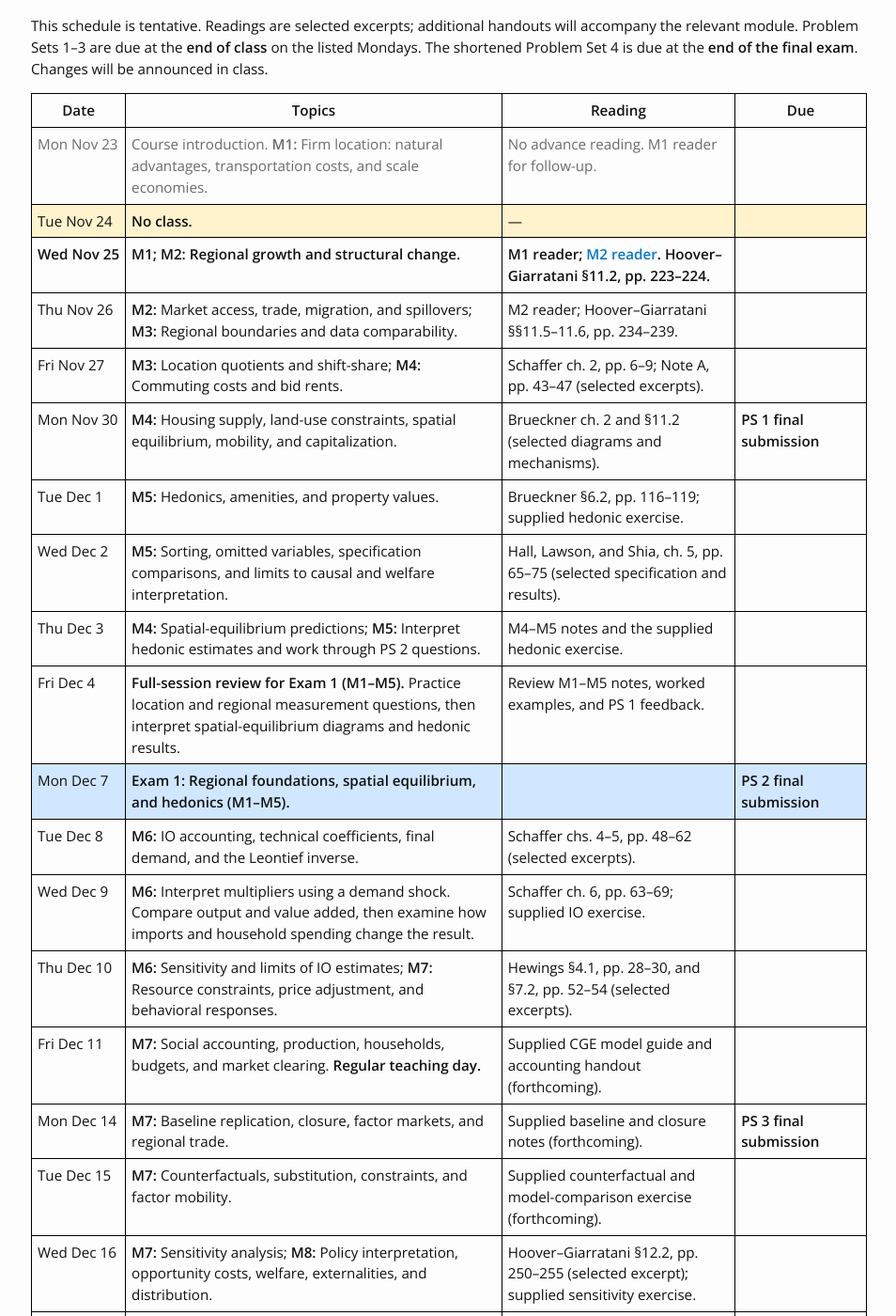
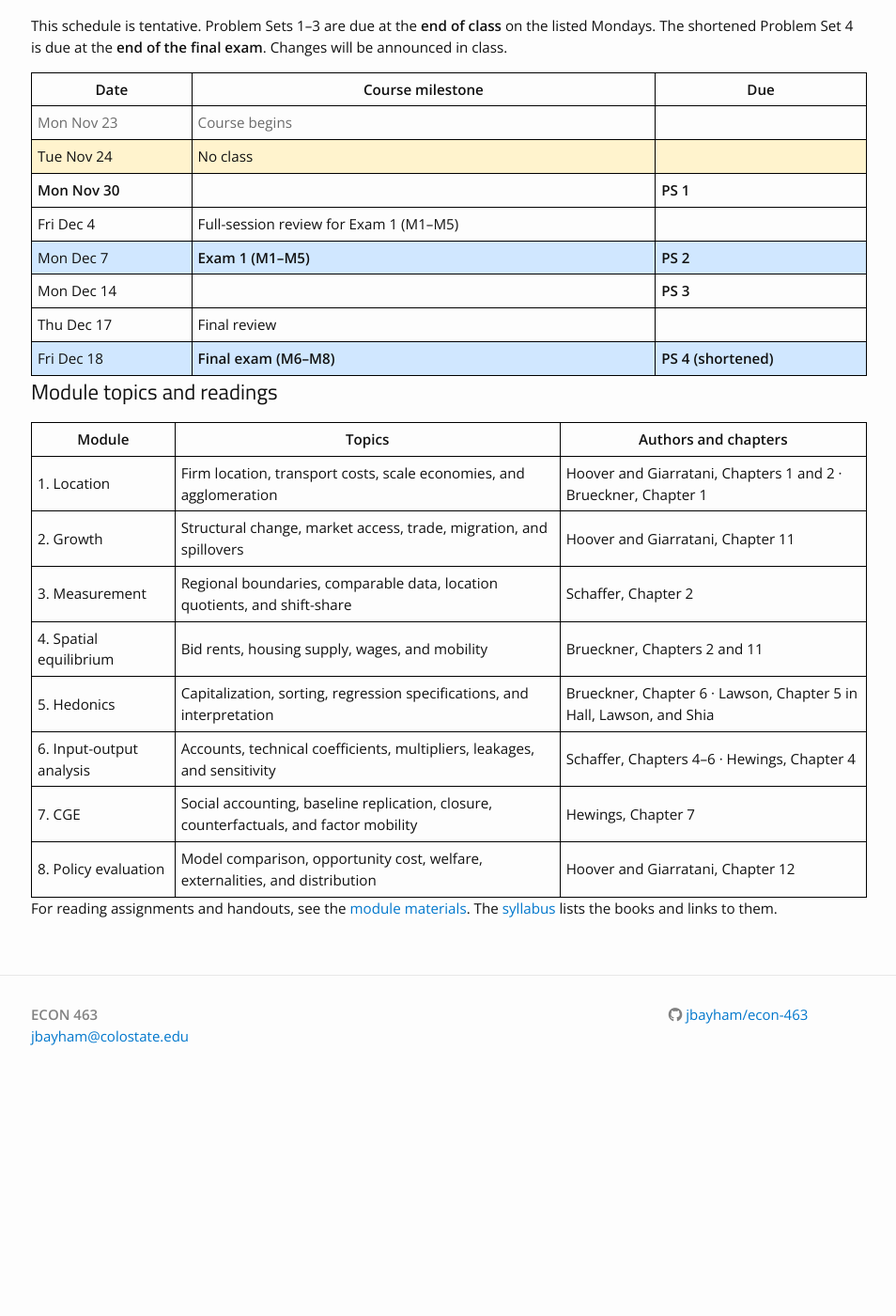
Before and after one commit to jbayham/econ-463, a Jekyll site: the page built from schedule.md, in a window 1280 px wide and 1400 px high, scrolled down 199 px. Shown: the whole window at 94% size, without its empty margins (162-1116 px from the left). Built offline with Jekyll 4.4.1, drawn with Linux system fonts in a browser that asks for light colours; nearby versions of some CDN libraries; after the commit the page ends 1372 px from its top, so only the background shows below that; some of the changed text lies outside the part shown.

Commit message:
Simplify course schedule and list readings by chapter

```diff
--- a/schedule.md
+++ b/schedule.md
@@ -7,39 +7,40 @@ course_year: 2026
 
 November 23–December 18, 2026. Both sections follow the same schedule. There is **no class on November 24** or on weekends. See the [syllabus]({{ site.baseurl }}/syllabus/) for meeting times and rooms.
 
-This schedule is tentative. Readings are selected excerpts; additional handouts will accompany the relevant module. Problem Sets 1–3 are due at the **end of class** on the listed Mondays. The shortened Problem Set 4 is due at the **end of the final exam**. Changes will be announced in class.
+This schedule is tentative. Problem Sets 1–3 are due at the **end of class** on the listed Mondays. The shortened Problem Set 4 is due at the **end of the final exam**. Changes will be announced in class.
 
 <!-- Edit this table directly. No spreadsheet or conversion step is required. -->
 
 <div class="schedule-table" markdown="1">
 
-| Date | Topics | Reading | Due |
-| --- | --- | --- | --- |
-| Mon Nov 23 | Course introduction. **M1:** Firm location: natural advantages, transportation costs, and scale economies.  | No advance reading. [M1 reader]({{ site.baseurl }}/modules/01-location/reader.html) for follow-up. |  |
-| Tue Nov 24 | **No class.** | — |  |
-| Wed Nov 25 | **M1**; **M2:** Regional growth and structural change. | M1 reader; [M2 reader]({{ site.baseurl }}/modules/02-growth/reader.html). Hoover–Giarratani §11.2, pp. 223–224. |  |
-| Thu Nov 26 | **M2:** Market access, trade, migration, and spillovers; **M3:** Regional boundaries and data comparability. | M2 reader; Hoover–Giarratani §§11.5–11.6, pp. 234–239. |  |
-| Fri Nov 27 | **M3:** Location quotients and shift-share; **M4:** Commuting costs and bid rents. | Schaffer ch. 2, pp. 6–9; Note A, pp. 43–47 (selected excerpts). |  |
-| Mon Nov 30 | **M4:** Housing supply, land-use constraints, spatial equilibrium, mobility, and capitalization. | Brueckner ch. 2 and §11.2 (selected diagrams and mechanisms). | **PS 1 final submission** |
-| Tue Dec 1 | **M5:** Hedonics, amenities, and property values. | Brueckner §6.2, pp. 116–119; supplied hedonic exercise. |  |
-| Wed Dec 2 | **M5:** Sorting, omitted variables, specification comparisons, and limits to causal and welfare interpretation. | Hall, Lawson, and Shia, ch. 5, pp. 65–75 (selected specification and results). |  |
-| Thu Dec 3 | **M4:** Spatial-equilibrium predictions; **M5:** Interpret hedonic estimates and work through PS 2 questions. | M4–M5 notes and the supplied hedonic exercise. |  |
-| Fri Dec 4 | **Full-session review for Exam 1 (M1–M5).** Practice location and regional measurement questions, then interpret spatial-equilibrium diagrams and hedonic results. | Review M1–M5 notes, worked examples, and PS 1 feedback. |  |
-| Mon Dec 7 | **Exam 1: Regional foundations, spatial equilibrium, and hedonics (M1–M5).** |  | **PS 2 final submission** |
-| Tue Dec 8 | **M6:** IO accounting, technical coefficients, final demand, and the Leontief inverse. | Schaffer chs. 4–5, pp. 48–62 (selected excerpts). |  |
-| Wed Dec 9 | **M6:** Interpret multipliers using a demand shock. Compare output and value added, then examine how imports and household spending change the result. | Schaffer ch. 6, pp. 63–69; supplied IO exercise. |  |
-| Thu Dec 10 | **M6:** Sensitivity and limits of IO estimates; **M7:** Resource constraints, price adjustment, and behavioral responses. | Hewings §4.1, pp. 28–30, and §7.2, pp. 52–54 (selected excerpts). |  |
-| Fri Dec 11 | **M7:** Social accounting, production, households, budgets, and market clearing. **Regular teaching day.** | Supplied CGE model guide and accounting handout (forthcoming). |  |
-| Mon Dec 14 | **M7:** Baseline replication, closure, factor markets, and regional trade. | Supplied baseline and closure notes (forthcoming). | **PS 3 final submission** |
-| Tue Dec 15 | **M7:** Counterfactuals, substitution, constraints, and factor mobility. | Supplied counterfactual and model-comparison exercise (forthcoming). |  |
-| Wed Dec 16 | **M7:** Sensitivity analysis; **M8:** Policy interpretation, opportunity costs, welfare, externalities, and distribution. | Hoover–Giarratani §12.2, pp. 250–255 (selected excerpt); supplied sensitivity exercise. |  |
-| Thu Dec 17 | **M8:** Policy synthesis, model comparison, and final-exam review. | Review IO/CGE notes, worked examples, and PS 3 feedback. |  |
-| Fri Dec 18 | **Final exam: IO, CGE, and policy interpretation (M6–M8).** |  | **PS 4 final submission (shortened)** |
+| Date | Course milestone | Due |
+| --- | --- | --- |
+| Mon Nov 23 | Course begins | |
+| Tue Nov 24 | No class | |
+| Mon Nov 30 | | **PS 1** |
+| Fri Dec 4 | Full-session review for Exam 1 (M1–M5) | |
+| Mon Dec 7 | **Exam 1 (M1–M5)** | **PS 2** |
+| Mon Dec 14 | | **PS 3** |
+| Thu Dec 17 | Final review | |
+| Fri Dec 18 | **Final exam (M6–M8)** | **PS 4 (shortened)** |
 {: #course-schedule }
 
 </div>
 
-Book page references use the printed pages in the course editions. Full citations and online links appear in the [syllabus]({{ site.baseurl }}/syllabus/#materials-and-reading). Module readers and handouts provide guidance on the selected passages.
+## Module topics and readings
+
+| Module | Topics | Authors and chapters |
+| --- | --- | --- |
+| 1. Location | Firm location, transport costs, scale economies, and agglomeration | Hoover and Giarratani, Chapters 1 and 2 · Brueckner, Chapter 1 |
+| 2. Growth | Structural change, market access, trade, migration, and spillovers | Hoover and Giarratani, Chapter 11 |
+| 3. Measurement | Regional boundaries, comparable data, location quotients, and shift-share | Schaffer, Chapter 2 |
+| 4. Spatial equilibrium | Bid rents, housing supply, wages, and mobility | Brueckner, Chapters 2 and 11 |
+| 5. Hedonics | Capitalization, sorting, regression specifications, and interpretation | Brueckner, Chapter 6 · Lawson, Chapter 5 in Hall, Lawson, and Shia |
+| 6. Input-output analysis | Accounts, technical coefficients, multipliers, leakages, and sensitivity | Schaffer, Chapters 4–6 · Hewings, Chapter 4 |
+| 7. CGE | Social accounting, baseline replication, closure, counterfactuals, and factor mobility | Hewings, Chapter 7 |
+| 8. Policy evaluation | Model comparison, opportunity cost, welfare, externalities, and distribution | Hoover and Giarratani, Chapter 12 |
+
+For reading assignments and handouts, see the [module materials]({{ site.baseurl }}/modules/). The [syllabus]({{ site.baseurl }}/syllabus/#materials-and-reading) lists the books and links to them.
 
 <script>
   (function () {
```
